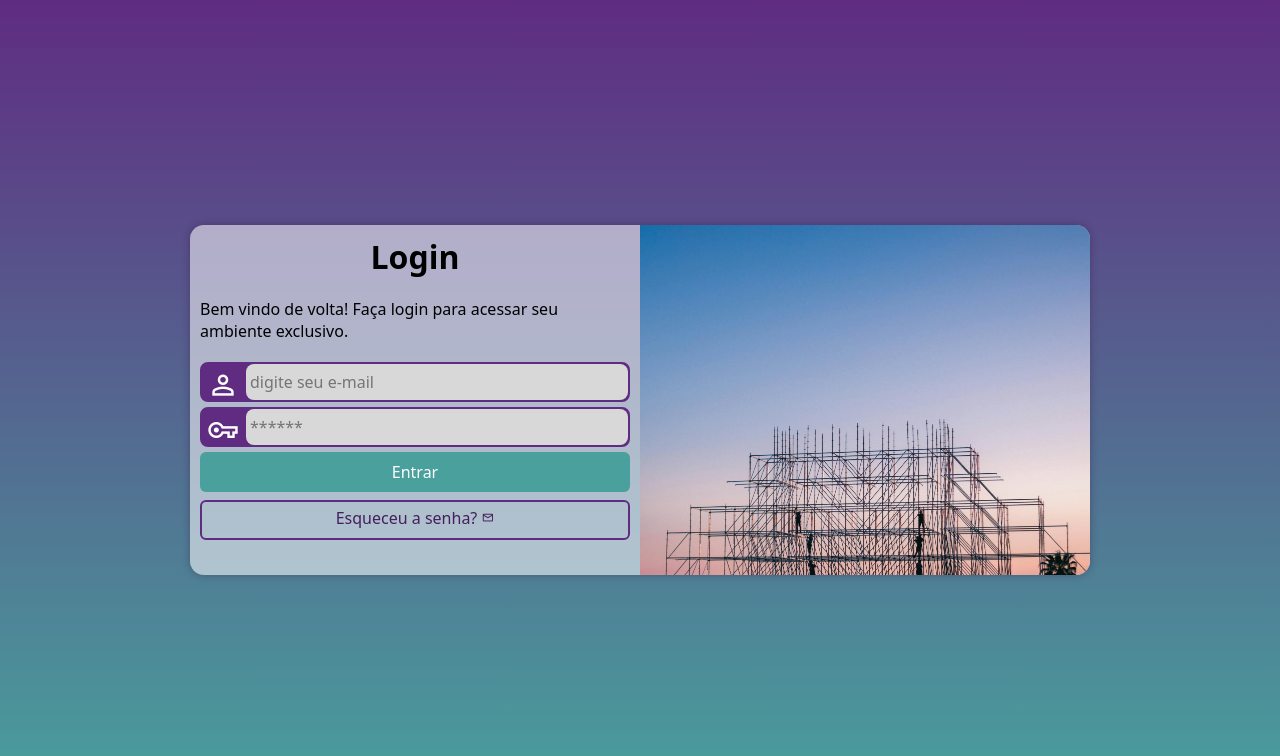
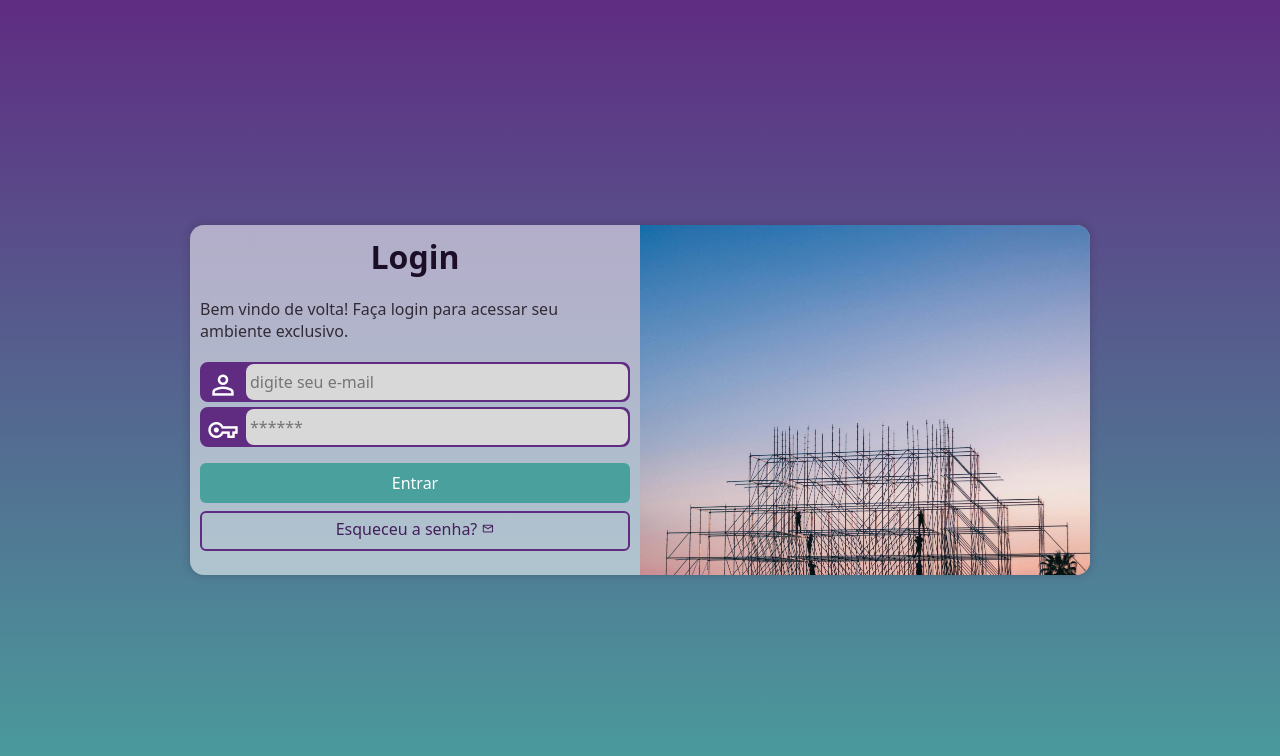
Before and after one commit to MateusdeOliveira94/projeto-tela-login, a plain HTML site: page index.html in a window 1280 px wide. Drawn offline with nearby package versions, Linux system fonts and the light colour scheme.

Commit message:
Update style.css

```diff
--- a/estilos/style.css
+++ b/estilos/style.css
@@ -37,9 +37,9 @@ section#login {
     overflow: hidden; /*esconde tudo o q ultrapassar a borda da div*/
 
     width: 250px;
-    height: 500px;
+    height: 510px;
     border-radius: 14px;
-    box-shadow: 0px 0px 8px rgba(48, 4, 48, 0.308);
+    box-shadow: 0px 0px 8px rgba(58, 40, 58, 0.308);
 
     transform: translate(-50%, -50%); /*transiçao e tranform ficam por ultimo no seletor para evitar bugs*/
     transition: width .3s, height .3s;
@@ -61,11 +61,13 @@ section#login > div#formulario {
 div#formulario > h1 {
     text-align: center;
     margin-bottom: 10px;
+    color: #1d0e27;
 }
 
 div#formulario > p {
     font-size: 0.8em;
     margin: 12px 0px;
+    color: #322b36;
 }
 
 form > div.campo{
@@ -104,7 +106,7 @@ div.campo > input:focus-within {
     background-color: white;
 }
 
-form > input[type=submit] { /*usa-se a propriedade doinput, ao inves de criar uma classe*/
+form > input[type=submit] { /*usa-se a propriedade do input, ao inves de criar uma classe*/
     display: block;
     font-size: 1em;
     width: 100%; /*100% do da div conteiner, e nao da vw*/
@@ -113,6 +115,7 @@ form > input[type=submit] { /*usa-se a propriedade doinput, ao inves de criar um
     color: white;
     border: none;
     border-radius: 6px;
+    margin-top: 16px;
 }
 
 form > input[type=submit]:hover {
@@ -126,7 +129,7 @@ form > a.botao {
     text-align: center;
     text-decoration: none;
     font-size: 1em;
-    width: 100%;
+    width: 100%; /*100% do conteiner e n da viewport*/
     height: 40px;
     padding-top: 5px;
     margin-top: 8px;
```
